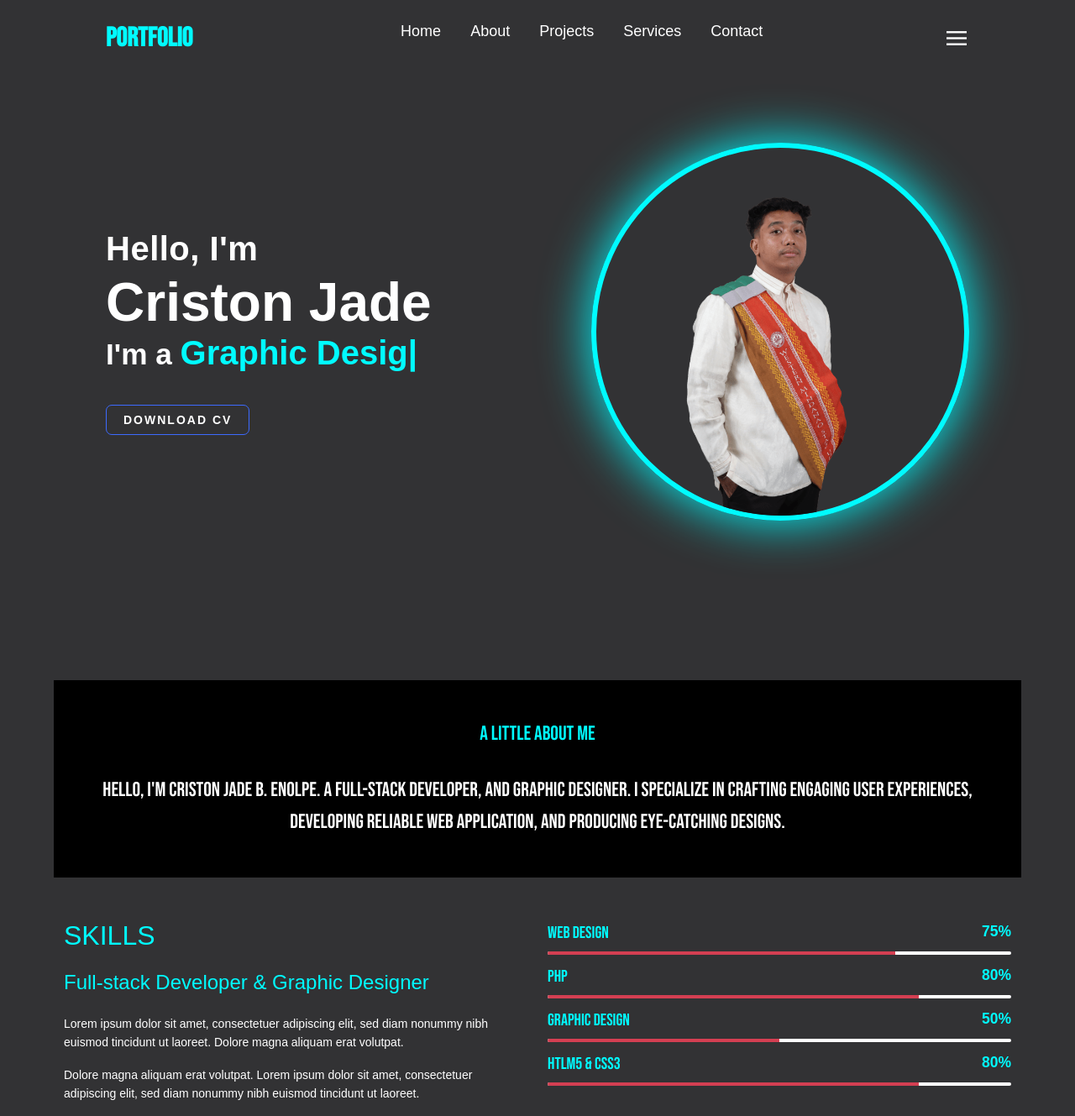
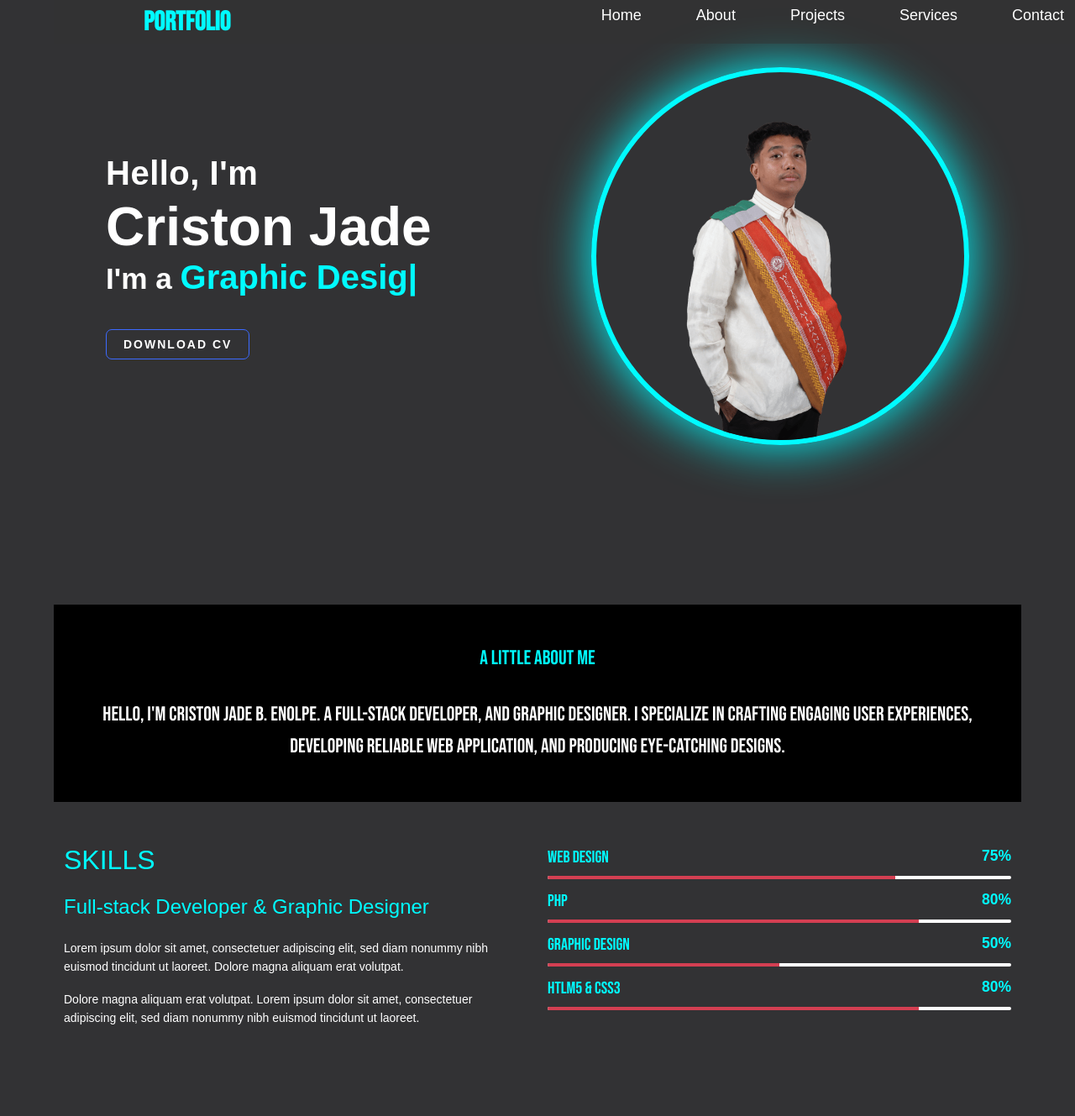
Before and after one commit to Ceejayglitch/Portfolio, a PHP site: page / in a window 1280 px wide. Shown: the whole page at 84% size. After the commit the page ends 1220 px from the top, so only its background shows below. Run offline with PHP 8.4, Linux system fonts and the light colour scheme; some libraries are stand-ins or nearby versions.

Commit message:
smol edits

```diff
--- a/assets/main.js
+++ b/assets/main.js
@@ -57,8 +57,31 @@ function handleScroll() {
     });
 }
 
-// Add event listener for scroll events
-window.addEventListener('scroll', handleScroll);
 
-// Initial check in case elements are already in view
-handleScroll();
+// basta smooth scrolling to
+$(document).ready(function(){
+    // Add smooth scrolling to all links
+    $("a").on('click', function(event) {
+
+      // Make sure this.hash has a value before overriding default behavior
+      if (this.hash !== "") {
+        // Prevent default anchor click behavior
+        event.preventDefault();
+
+        // Store hash
+        var hash = this.hash;
+
+        // Using jQuery's animate() method to add smooth page scroll
+        // The optional number (800) specifies the number of milliseconds it takes to scroll to the specified area
+        $('html, body').animate({
+          scrollTop: $(hash).offset().top
+        }, 800, function(){
+
+          // Add hash (#) to URL when done scrolling (default click behavior)
+          window.location.hash = hash;
+        });
+      } // End if
+    });
+  });
+
+//   function para sa hamburger scroll
--- a/assets/style.css
+++ b/assets/style.css
@@ -1,5 +1,10 @@
 @import url('https://fonts.googleapis.com/css2?family=Rubik+Mono+One&display=swap');
 @import url('https://fonts.googleapis.com/css2?family=Bebas+Neue&display=swap');
+
+/* html {
+    scroll-behavior: smooth;
+  }
+   */
 
 * {
     margin: 0;
@@ -39,18 +44,30 @@ body {
     margin: 0 auto;
 }
 
-header {
+/* header {
     background: var(--bg-color);
     height: 90px;
     display: flex;
     align-items: center;
     justify-content: center;
+} */
+
+#navbar {
+    width: 100%;
+    background-color: rgba(51, 51, 51, 0.5); /* Adjust as needed */
+    position: fixed;
+    top: 0;
+    z-index: 1000; /* Ensure it's above other content */
 }
 
 nav {
     display: flex;
     align-items: center;
     justify-content: space-between;
+}
+
+nav a {
+    margin-left: 30px; /* Adjust as needed */
 }
 
 nav .logo {
@@ -79,15 +96,36 @@ nav ul {
     z-index: 1;
 }
 
+
+nav ul li {
+    position: relative;
+}
+
 nav ul li a {
     text-decoration: none;
     color: var(--white);
     transition: 0.4s ease;
 }
 
+nav ul li a::after {
+    content: '';
+    position: absolute;
+    left: 0;
+    bottom: -5px;
+    height: 2px;
+    width: 0;
+    background-color: var(--text-color);
+    transition: width 0.3s ease;
+}
+
+nav ul li a:hover::after {
+    width: 100%;
+}
+
 nav ul li a:hover {
-    color: var(--text-color)
+    color: var(--text-color);
 }
+
 
 nav .hamburger {
     position: relative;
@@ -97,7 +135,7 @@ nav .hamburger {
     background: none;
     outline: none;
     border: none;
-    display: block;
+    display: none;
     scale: 0.8;
 }
 
--- a/index.html
+++ b/index.html
@@ -14,15 +14,15 @@
 
 <body>
 <div class="l-wrapper">
-    <header>
+    <header id="navbar">
         <div class="container">
             <nav>
                 <div class="logo">
                     <a href="#"><span>PORTFOLIO</span></a>
                 </div>
                 <ul>
-                    <li><a href="#">Home</a></li>
-                    <li><a href="#">About</a></li>
+                    <li><a href="#home">Home</a></li>
+                    <li><a href="#about">About</a></li>
                     <li><a href="#">Projects</a></li>
                     <li><a href="#">Services</a></li>
                     <li><a href="#">Contact</a></li>
@@ -34,7 +34,7 @@
         </div>
     </header>
 
-    <section class="home">
+    <section class="home" id="home">
         <div class="container">
             <div class="home-info">
                 <div class="left">
@@ -63,7 +63,7 @@
 		<!-- ==========================
         ABOUT SECTION
         =========================== -->
-        <section class="about">
+        <section class="about" id="about">
             <div class="container-about">
               <!-- WELCOME TEXT -->
               <div class="row">
@@ -112,8 +112,7 @@
 
           </section>
 
-
-
+          <!-- Projects Section -->
     <section>
 
     </section>
@@ -126,6 +125,7 @@
     </script>
     <script src="https://unpkg.com/typed.js@2.1.0/dist/typed.umd.js"></script>
     <script src="assets/main.js"></script>
+    <script src="https://ajax.googleapis.com/ajax/libs/jquery/3.3.1/jquery.min.js"></script>
     <script src="https://cdn.jsdelivr.net/npm/bootstrap@5.3.2/dist/js/bootstrap.bundle.min.js" integrity="sha384-C6RzsynM9kWDrMNeT87bh95OGNyZPhcTNXj1NW7RuBCsyN/o0jlpcV8Qyq46cDfL" crossorigin="anonymous"></script>
     <script src="https://cdnjs.cloudflare.com/ajax/libs/waypoints/4.0.1/noframework.waypoints.min.js"></script>
 </body>
```
